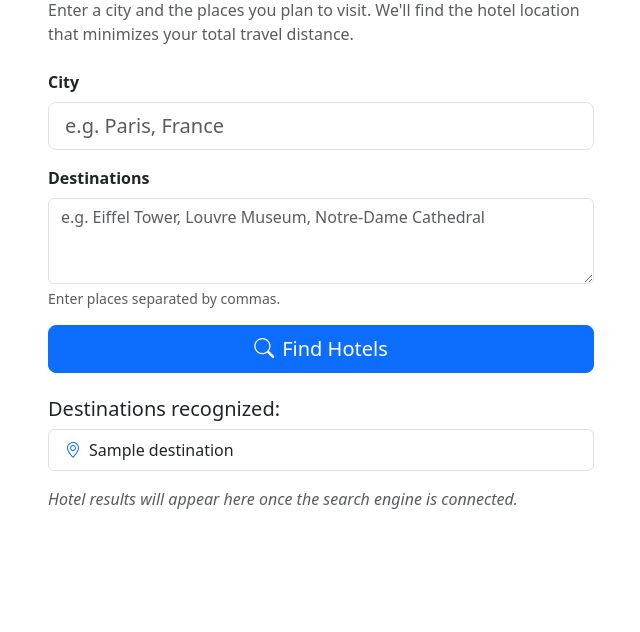
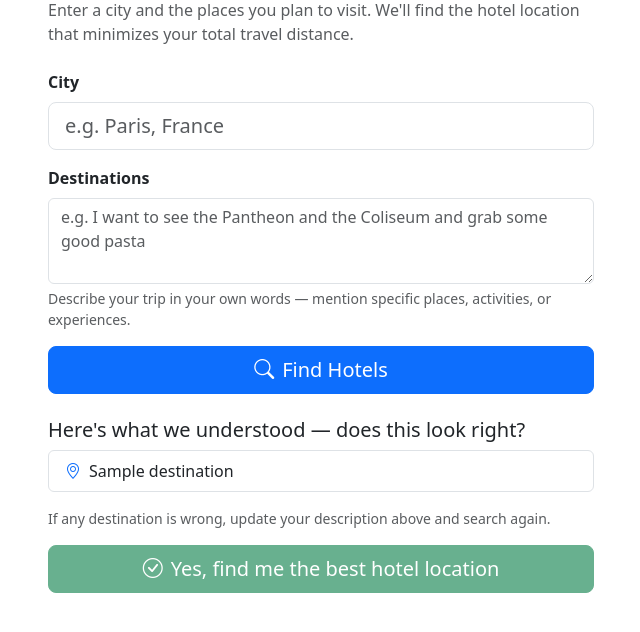
Before and after one commit to bobharter/travel-optimizer, a Django app: template core/templates/core/home.html in a window 1280 px wide. Shown: the part 140-772 px from the top of the page, without its empty margins (319-959 px from the left). Run offline with Django 5.2, Linux system fonts and the light colour scheme; tables that the repository leaves empty hold one stand-in row (values such as "Sample post"); the template is opened without the code that fills it: values that come from a table or form of the project are taken from there, most other values are stand-ins (such as "Sample title", 1, 10 or a date in 2020).

Commit message:
Add first call to AI--call Claude to get the destinations normalized (fix typos and/or make sure they are destinations). Also handle "vague" destinations, like "I want to grab excellent ravioli"

```diff
--- a/config/settings.py
+++ b/config/settings.py
@@ -12,6 +12,9 @@ https://docs.djangoproject.com/en/5.1/ref/settings/
 
 import os
 from pathlib import Path
+from dotenv import load_dotenv
+
+load_dotenv()
 
 # Build paths inside the project like this: BASE_DIR / 'subdir'.
 BASE_DIR = Path(__file__).resolve().parent.parent
--- a/core/forms.py
+++ b/core/forms.py
@@ -14,8 +14,8 @@ class TripSearchForm(forms.Form):
         label='Destinations',
         widget=forms.Textarea(attrs={
             'class': 'form-control',
-            'placeholder': 'e.g. Eiffel Tower, Louvre Museum, Notre-Dame Cathedral',
+            'placeholder': 'e.g. I want to see the Pantheon and the Coliseum and grab some good pasta',
             'rows': 3,
         }),
-        help_text='Enter places separated by commas.'
+        help_text='Describe your trip in your own words — mention specific places, activities, or experiences.'
     )
--- a/core/templates/core/home.html
+++ b/core/templates/core/home.html
@@ -35,15 +35,22 @@
             </div>
         </form>
 
+        {% if error %}
+        <div class="alert alert-danger mt-4">{{ error }}</div>
+        {% endif %}
+
         {% if destinations %}
         <div class="mt-4">
-            <h2 class="h5">Destinations recognized:</h2>
-            <ul class="list-group">
+            <h2 class="h5">Here's what we understood — does this look right?</h2>
+            <ul class="list-group mb-3">
                 {% for d in destinations %}
                 <li class="list-group-item"><i class="bi bi-geo-alt me-2 text-primary"></i>{{ d }}</li>
                 {% endfor %}
             </ul>
-            <p class="text-muted mt-3"><em>Hotel results will appear here once the search engine is connected.</em></p>
+            <p class="text-muted small">If any destination is wrong, update your description above and search again.</p>
+            <button class="btn btn-success btn-lg w-100" disabled>
+                <i class="bi bi-check-circle me-2"></i>Yes, find me the best hotel location
+            </button>
         </div>
         {% endif %}
 
--- a/requirements.txt
+++ b/requirements.txt
@@ -1,3 +1,5 @@
 Django==5.1.4
 gunicorn==23.0.0
 psycopg2-binary==2.9.10
+anthropic==0.40.0
+python-dotenv==1.0.1
```
Also changed, not shown: core/services/places_service.py (+43 -0 lines), core/views.py (+12 -2 lines), README.md, 1 other file.
